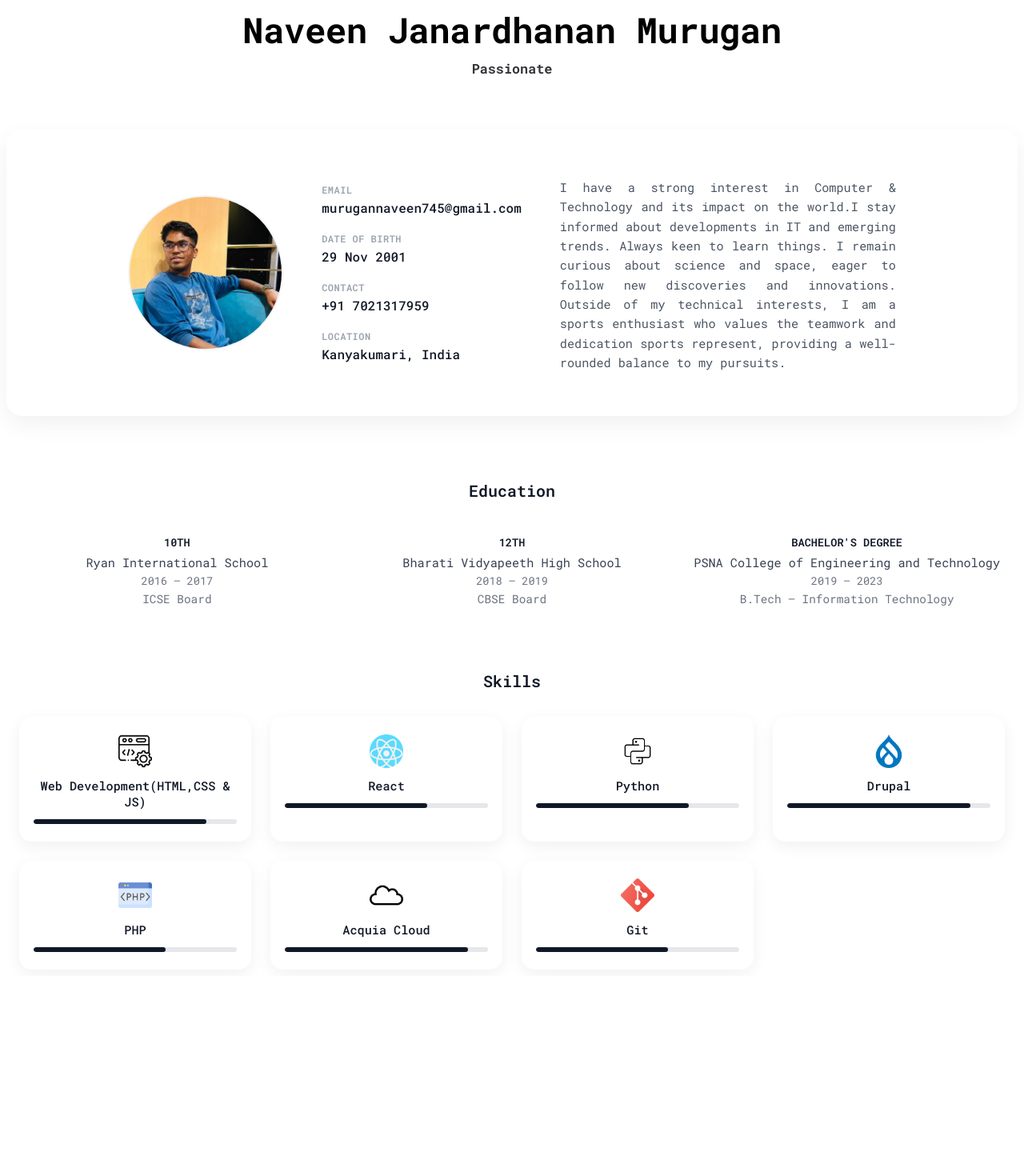
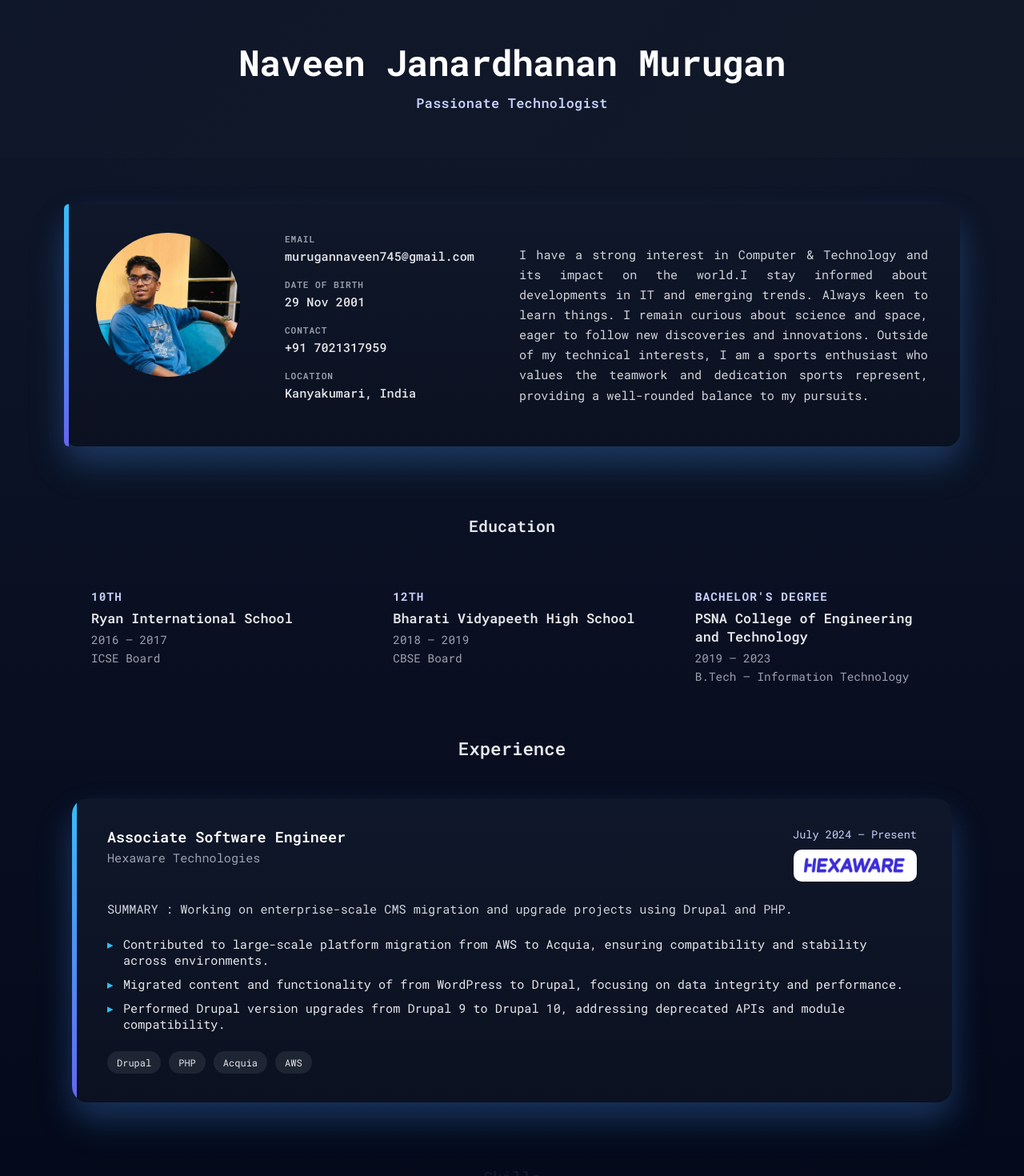
Before and after one commit to Naveen-JM/my-profile, a React (Vite) app: page / in a window 1280 px wide. Shown: the top 1470 px of the page at 80% size. Before the commit the page ends 1220 px from the top, so only its background shows below. Built offline with nearby package versions, Linux system fonts and the light colour scheme.

Commit message:
Complete-reskin

```diff
--- a/src/App.jsx
+++ b/src/App.jsx
@@ -3,13 +3,14 @@ import Header from "./Components/Header.jsx";
 import Profile from "./components/Profile.jsx";
 import Skills from "./components/skills/Skills.jsx";
 import Education from "./components/education/Education.jsx";
-
+import Experience from "./components/experience/Experience.jsx";
 function App() {
   return (
     <div className={styles.app}>
       <Header />
       <Profile />
       <Education />
+      <Experience />
       <Skills />
     </div>
   );
--- a/src/components/Header.jsx
+++ b/src/components/Header.jsx
@@ -4,7 +4,7 @@ import styles from "./Header.module.css";
 const titles = [
   "Software Engineer",
   "Information Technology Graduate",
-  "Passionate",
+  "Passionate Technologist",
   "Tech Enthusiast",
   "Lifelong Learner",
 ];
@@ -14,16 +14,16 @@ function Header() {
   const [fadeProp, setFadeProp] = useState(styles.fadeIn);
 
   useEffect(() => {
-    const fadeTimeout = setInterval(() => {
+    const interval = setInterval(() => {
       setFadeProp(styles.fadeOut);
 
       setTimeout(() => {
         setIndex((prev) => (prev + 1) % titles.length);
         setFadeProp(styles.fadeIn);
-      }, 500); // match fadeOut duration
-    }, 2500); // total time per title
+      }, 500);
+    }, 2500);
 
-    return () => clearInterval(fadeTimeout);
+    return () => clearInterval(interval);
   }, []);
 
   return (
--- a/src/components/Header.module.css
+++ b/src/components/Header.module.css
@@ -1,30 +1,49 @@
 .header {
   text-align: center;
-  margin-bottom: 65px;
+  margin-bottom: 64px;
+  padding: 48px 16px 40px;
+  background: linear-gradient(135deg, #0f172a, #111827);
+  border-radius: 0; /* No card look */
+  box-shadow: none;
+  animation: headerFadeUp 0.8s ease forwards; /* Entry animation */
 }
-
 .name {
-  font-size:clamp(2rem, 5vw, 2.75rem);
+  margin: 0;
+  font-size: clamp(2.1rem, 5vw, 2.8rem);
   font-weight: 700;
-  letter-spacing: -0.5px;
-  margin: 0;
+  letter-spacing: -0.6px;
+  color: #ffffff;
 }
-
 .title {
-  margin-top: 8px;
+  margin-top: 10px;
   font-size: clamp(0.95rem, 3vw, 1.05rem);
-  font-weight: 700;
-  color: #343539;
-  transition: opacity 0.5s ease;
-  opacity: 1;
+  font-weight: 600;
+  letter-spacing: 0.02em;
+  color: #c7d2fe;
 }
-
 .fadeIn {
   opacity: 1;
   transition: opacity 0.5s ease;
 }
-
 .fadeOut {
   opacity: 0;
   transition: opacity 0.5s ease;
 }
+/* Header entry animation */
+@keyframes headerFadeUp {
+  from {
+    opacity: 0;
+    transform: translateY(14px);
+  }
+  to {
+    opacity: 1;
+    transform: translateY(0);
+  }
+}
+/* Mobile tuning */
+@media (max-width: 600px) {
+  .header {
+    padding: 40px 16px 32px;
+    margin-bottom: 48px;
+  }
+}
--- a/src/components/Profile.jsx
+++ b/src/components/Profile.jsx
@@ -4,6 +4,7 @@ import profileImage from "../assets/profile.jpg";
 function Profile() {
   return (
     <section className={styles.card}>
+      <div className={styles.accent} />
       {/* Photo first */}
       <div className={styles.photo}>
         <img src={profileImage} alt="Profile" />
--- a/src/components/Profile.module.css
+++ b/src/components/Profile.module.css
@@ -1,22 +1,95 @@
+/* ===============================
+   PROFILE CARD
+================================ */
 .card {
+  position: relative;
+
   display: flex;
   flex-direction: column;
   align-items: center;
-  gap: 32px;
+  gap: 28px;
 
-  background: #ffffff;
-  padding: 32px 24px;
-  border-radius: 20px;
+  max-width: 1040px;
+  margin: 0 auto 80px;
+
+  padding: 36px 40px;
+
+  background: linear-gradient(
+    180deg,
+    #0f172a,
+    #0b1120
+  );
+
+  border-radius: 18px;
+
+  /* PERMANENT elevation */
+  transform: translateY(-6px);
 
   box-shadow:
-    0 10px 30px rgba(0, 0, 0, 0.06);
+    0 24px 48px rgba(56, 189, 248, 0.18),
+    0 16px 36px rgba(99, 102, 241, 0.15);
 }
 
-/* details */
+
+/* ===============================
+   ACCENT STRIP
+================================ */
+.accent {
+  position: absolute;
+  left: 0;
+  top: 0;
+
+  width: 6px;
+  height: 100%;
+
+  background: linear-gradient(
+    to bottom,
+    #38bdf8,
+    #6366f1
+  );
+
+  border-radius: 6px 0 0 6px;
+}
+
+/* ===============================
+   PHOTO
+================================ */
+.photo {
+  width: 180px;
+  height: 180px;
+
+  border-radius: 50%;
+  overflow: hidden;
+
+  background-color: #020617;
+  flex-shrink: 0;
+
+  transition:
+    transform 0.35s ease,
+    box-shadow 0.35s ease;
+}
+
+/* photo hover — same feel as card */
+.card:hover .photo {
+  transform: translateY(-4px);
+  box-shadow:
+    0 18px 36px rgba(56, 189, 248, 0.25),
+    0 12px 28px rgba(99, 102, 241, 0.2);
+}
+
+.photo img {
+  width: 100%;
+  height: 100%;
+  object-fit: cover;
+}
+
+/* ===============================
+   DETAILS
+================================ */
 .details {
   display: flex;
   flex-direction: column;
-  gap: 20px;
+  gap: 18px;
   text-align: center;
 }
 
@@ -26,65 +99,89 @@
 }
 
 .label {
-  font-size: 0.75rem;
+  font-size: 0.7rem;
   font-weight: 600;
-  letter-spacing: 0.04em;
+  letter-spacing: 0.08em;
   text-transform: uppercase;
   color: #9ca3af;
 }
 
 .value {
   margin-top: 4px;
-  font-size: 1rem;
+  font-size: 0.95rem;
   font-weight: 500;
-  color: #111827;
+  color: #e5e7eb;
 }
 
-/* photo */
-.photo {
-  width: 190px;
-  height: 190px;
-  border: 2px solid transparent;
-  border-radius: 50%;
-  overflow: hidden;
-  background-color: #f3f4f6;
-  flex-shrink: 0;
-  transition: transform 0.3s ease, box-shadow 0.3s ease;
-}
-.photo:hover {
-  transform: translateY(-2px);
-  box-shadow: 0 10px 30px rgba(0, 0, 0, 0.12);
+/* ===============================
+   BIO
+================================ */
+.bio {
+  max-width: 520px;
+
+  font-size: 0.95rem;
+  line-height: 1.65;
+
+  color: #d1d5db;
+  text-align: justify;
 }
 
-.photo img {
-  width: 100%;
-  height: 100%;
-  object-fit: contain;
+/* ===============================
+   TABLET & UP
+================================ */
+@media (min-width: 768px) and (max-width: 1023px) {
+  .card {
+    display: grid;
+    grid-template-columns: auto 1fr;
+    grid-template-areas:
+      "photo details"
+      "bio   bio";
+    align-items: start;
+    margin-left: 16px;
+    margin-right: 16px;
+    /* gap: 32px; */
+  }
+
+  .photo {
+    grid-area: photo;
+  }
+
+  .details {
+    grid-area: details;
+    text-align: left;
+  }
+
+  .bio {
+    grid-area: bio;
+    max-width: 100%;
+  }
 }
-.bio {
-  margin-top: 12px;
-  max-width: 420px;
-
-  font-size: 0.95rem;
-  line-height: 1.6;
-  color: #4b5563; /* soft gray */
-  /* subtle separation */
-  padding-top: 8px;
-  text-align: justify;
-}
-.bio:hover{
-  color: #111827; /* darker on hover */
-}
-/* tablet and up */
-@media (min-width: 768px) {
+@media (min-width: 1024px) {
   .card {
+    display: flex;
     flex-direction: row;
-    justify-content: center;
-    gap: 48px;
-    padding: 40px 48px;
+    align-items: flex-start;
+    gap: 56px;
   }
 
   .details {
     text-align: left;
   }
+
+  .bio {
+    max-width: 520px;
+  }
 }
+
+
+
+/* ===============================
+   MOBILE
+================================ */
+@media (max-width: 600px) {
+  .card {
+    /* padding: 32px 24px; */
+    margin-left: 16px;
+    margin-right: 16px;
+  }
+}
--- a/src/components/education/Education.module.css
+++ b/src/components/education/Education.module.css
@@ -1,68 +1,92 @@
 .education {
-  margin-top: 80px;
-  padding: 0 16px;;
+  margin-top: 40px;
+  padding: 0 16px;
 }
-/* .education:hover{
-  transform: translateY(-2px);
-
-} */
-
 .heading {
   text-align: center;
   font-size: 1.25rem;
   font-weight: 600;
-  margin-bottom: 40px;
-  color: #111827;
+  margin-bottom: 48px;
+  color: #e5e7eb;
 }
-
-/* container */
 .row {
   display: flex;
   flex-direction: column;
-  gap: 32px;
+  gap: 28px;
+  max-width: 1100px;
+  margin: 0 auto;
 }
-
-/* item */
 .item {
+  position: relative;
   text-align: center;
+  padding: 16px 12px;
+  transition: transform 0.25s ease, color 0.25s ease;
 }
-
+/* Subtle left accent on hover */
+.item::before {
+  content: "";
+  position: absolute;
+  left: 0;
+  top: 10%;
+  height: 80%;
+  width: 2px;
+  background: linear-gradient(to bottom, #38bdf8, #6366f1);
+  opacity: 0;
+  transition: opacity 0.25s ease;
+}
+/* Hover interaction */
+.item:hover {
+  transform: translateY(-2px);
+}
+.item:hover::before {
+  opacity: 1;
+}
 .level {
   display: inline-block;
-  font-size: 0.85rem;
-  font-weight: 600;
+  margin-bottom: 6px;
+  font-size: 0.90rem;
+  font-weight: 700;
+  letter-spacing: 0.08em;
   text-transform: uppercase;
-  color: #111827;
-  margin-bottom: 6px;
+  color: #c7d2fe;
 }
-
 .place {
   margin: 0;
-  font-size: 0.95rem;
-  color: #374151;
+  font-size: 1.05rem;
+  font-weight: 600;
+  color: #e5e7eb;
 }
-
 .year {
-  margin: 4px 0;
-  font-size: 0.85rem;
-  color: #6b7280;
+  margin: 6px 0 0;
+  font-size: 0.90rem;
+  color: #9ca3af;
 }
-
 .detail {
-  margin: 0;
+  margin: 4px 0 0;
   font-size: 0.9rem;
-  color: #6b7280;
+  color: #9ca3af;
 }
-
-/* Tablet & up */
+/* Brighten text slightly on hover */
+.item:hover .place {
+  color: #ffffff;
+}
+.item:hover .year,
+.item:hover .detail {
+  color: #cbd5f5;
+}
+/* Tablet and up layout */
 @media (min-width: 768px) {
   .row {
     flex-direction: row;
     justify-content: space-between;
-    gap: 24px;
+    gap: 32px;
   }
-
   .item {
     flex: 1;
+    text-align: left;
+    padding-left: 24px;
+  }
+  .item::before {
+    left: 0;
   }
 }
--- /dev/null
+++ b/src/components/experience/Experience.jsx
@@ -0,0 +1,64 @@
+import styles from "./Experience.module.css";
+import hexawareLogo from "../../assets/hexaware.png";
+
+function Experience() {
+  return (
+    <section className={styles.experience}>
+      <h3 className={styles.heading}>Experience</h3>
+
+      <div className={styles.card}>
+        <div className={styles.accent} />
+
+        <div className={styles.content}>
+          <div className={styles.top}>
+            <div className={styles.left}>
+              <h4 className={styles.role}>Associate Software Engineer</h4>
+              <p className={styles.company}>Hexaware Technologies</p>
+            </div>
+
+            <div className={styles.right}>
+              <span className={styles.duration}>July 2024 – Present</span>
+
+              <div className={styles.logoWrap}>
+                <img
+                  src={hexawareLogo}
+                  alt="Hexaware Technologies logo"
+                  className={styles.logo}
+                />
+              </div>
+            </div>
+          </div>
+
+          <p className={styles.summary}>
+            SUMMARY : Working on enterprise-scale CMS migration and upgrade
+            projects using Drupal and PHP.
+          </p>
+
+          <ul className={styles.points}>
+            <li>
+              Contributed to large-scale platform migration from AWS to Acquia,
+              ensuring compatibility and stability across environments.
+            </li>
+            <li>
+              Migrated content and functionality of from WordPress to Drupal,
+              focusing on data integrity and performance.
+            </li>
+            <li>
+              Performed Drupal version upgrades from Drupal 9 to Drupal 10,
+              addressing deprecated APIs and module compatibility.
+            </li>
+          </ul>
+
+          <div className={styles.tech}>
+            <span>Drupal</span>
+            <span>PHP</span>
+            <span>Acquia</span>
+            <span>AWS</span>
+          </div>
+        </div>
+      </div>
+    </section>
+  );
+}
+
+export default Experience;
--- /dev/null
+++ b/src/components/experience/Experience.module.css
@@ -0,0 +1,156 @@
+.experience {
+  margin-top: 50px;
+  padding: 0 16px;
+}
+.heading {
+  text-align: center;
+  font-size: 1.4rem;
+  font-weight: 600;
+  margin-bottom: 48px;
+  color: #e5e7eb;
+}
+.card {
+  position: relative;
+  max-width: 1100px; /* Match profile width */
+  margin: 0 auto;
+  background: linear-gradient(180deg, #0f172a, #0b1120);
+  border-radius: 20px;
+  overflow: hidden;
+  box-shadow:
+    0 24px 48px rgba(56, 189, 248, 0.18),
+    0 16px 36px rgba(99, 102, 241, 0.15); /* Match profile shadow */
+  opacity: 0;
+  transform: translateY(16px);
+  animation: fadeUp 0.8s ease forwards; /* Entry animation */
+}
+.accent {
+  position: absolute;
+  left: 0;
+  top: 0;
+  width: 6px;
+  height: 100%;
+  background: linear-gradient(to bottom, #38bdf8, #6366f1); /* Accent strip gradient */
+}
+.content {
+  padding: 36px 44px;
+  color: #e5e7eb;
+  transition: transform 0.35s ease;
+}
+.card:hover .content {
+  transform: translateY(-4px); /* Inner hover interaction */
+}
+.top {
+  display: flex;
+  justify-content: space-between;
+  align-items: flex-start;
+  gap: 20px;
+}
+.left {
+  display: flex;
+  flex-direction: column;
+}
+.role {
+  margin: 0;
+  font-size: 1.15rem;
+  font-weight: 600;
+  color: #ffffff;
+}
+.company {
+  margin-top: 4px;
+  font-size: 0.95rem;
+  color: #9ca3af;
+}
+.right {
+  display: flex;
+  flex-direction: column;
+  align-items: flex-end;
+  gap: 10px;
+}
+.duration {
+  font-size: 0.85rem;
+  color: #c7d2fe;
+  white-space: nowrap; /* Prevent line break */
+}
+.logoWrap {
+  background: #ffffff;
+  padding: 6px 10px;
+  border-radius: 10px;
+  display: flex;
+  align-items: center;
+  justify-content: center;
+  transition: transform 0.35s ease;
+}
+.card:hover .logoWrap {
+  transform: translateY(-2px); /* Logo hover effect */
+}
+.logo {
+  height: 28px;
+  width: auto;
+  object-fit: contain;
+}
+.summary {
+  margin: 22px 0;
+  font-size: 0.95rem;
+  line-height: 1.6;
+  color: #d1d5db;
+}
+.points {
+  list-style: none;
+  padding: 0;
+  margin: 0 0 24px;
+  display: flex;
+  flex-direction: column;
+  gap: 10px;
+}
+.points li {
+  position: relative;
+  padding-left: 20px;
+  font-size: 0.95rem;
+  color: #e5e7eb;
+  transition: transform 0.3s ease;
+}
+.card:hover .points li {
+  transform: translateX(2px); /* Bullet points hover effect */
+}
+.points li::before {
+  content: "▸";
+  position: absolute;
+  left: 0;
+  top: 0;
+  color: #38bdf8; /* Bullet point color */
+}
+.tech {
+  display: flex;
+  flex-wrap: wrap;
+  gap: 10px;
+}
+.tech span {
+  font-size: 0.75rem;
+  padding: 6px 12px;
+  border-radius: 999px; /* Pill shape */
+  background: rgba(255, 255, 255, 0.08);
+  color: #e5e7eb;
+  transition: background 0.3s ease;
+}
+.card:hover .tech span {
+  background: rgba(255, 255, 255, 0.12); /* Tech pill hover effect */
+}
+@keyframes fadeUp {
+  to {
+    opacity: 1;
+    transform: translateY(0);
+  }
+}
+/* Responsive for mobile */
+@media (max-width: 600px) {
+  .content {
+    padding: 28px 24px;
+  }
+  .top {
+    flex-direction: column;
+    align-items: flex-start;
+  }
+  .right {
+    align-items: flex-start;
+  }
+}
--- a/src/index.css
+++ b/src/index.css
@@ -0,0 +1,17 @@
+/* Global background */
+body {
+    margin: 0;
+
+    background: radial-gradient(
+        1200px 600px at top center,
+        #111827 0%,
+        transparent 60%
+      ),
+      linear-gradient(
+        180deg,
+        #0f172a 0%,
+        #020617 100%
+      );
+
+    color: #e5e7eb;
+  }
```
Also changed, not shown: src/assets/hexaware.png (added).
